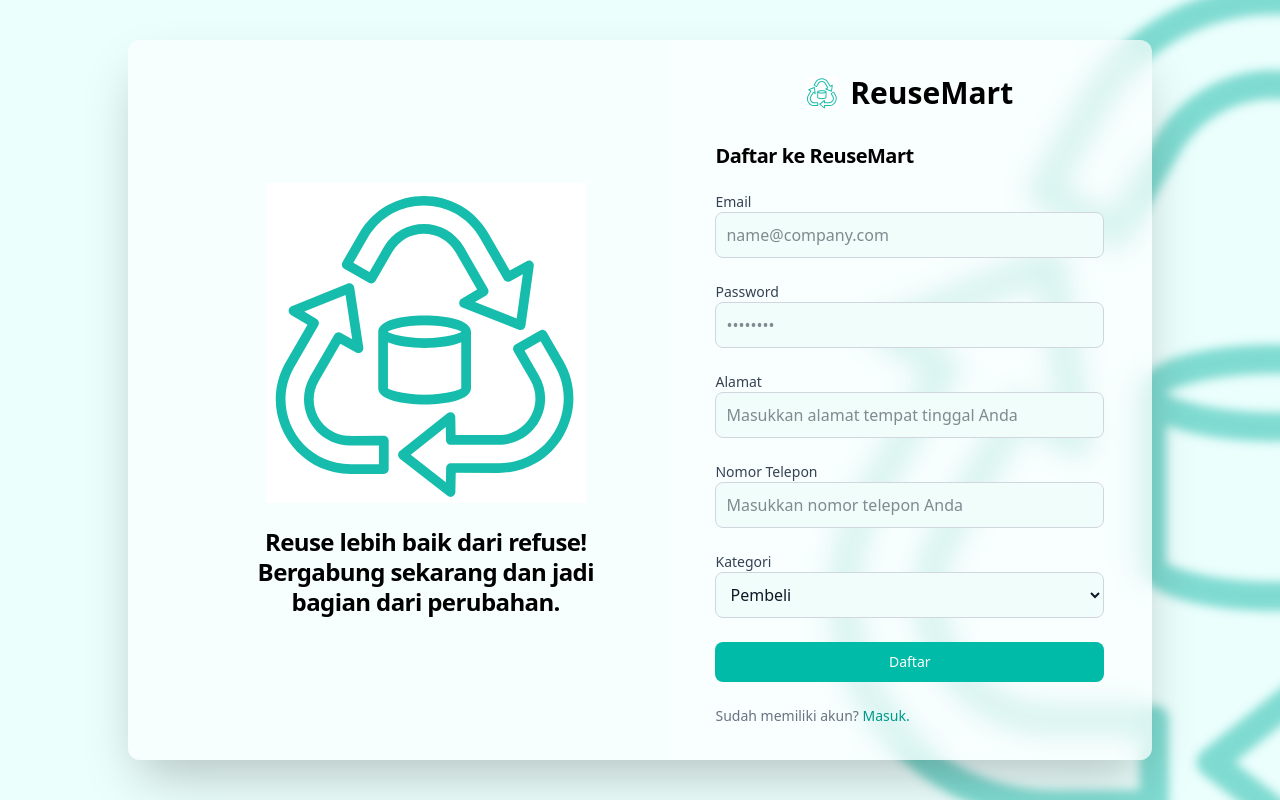
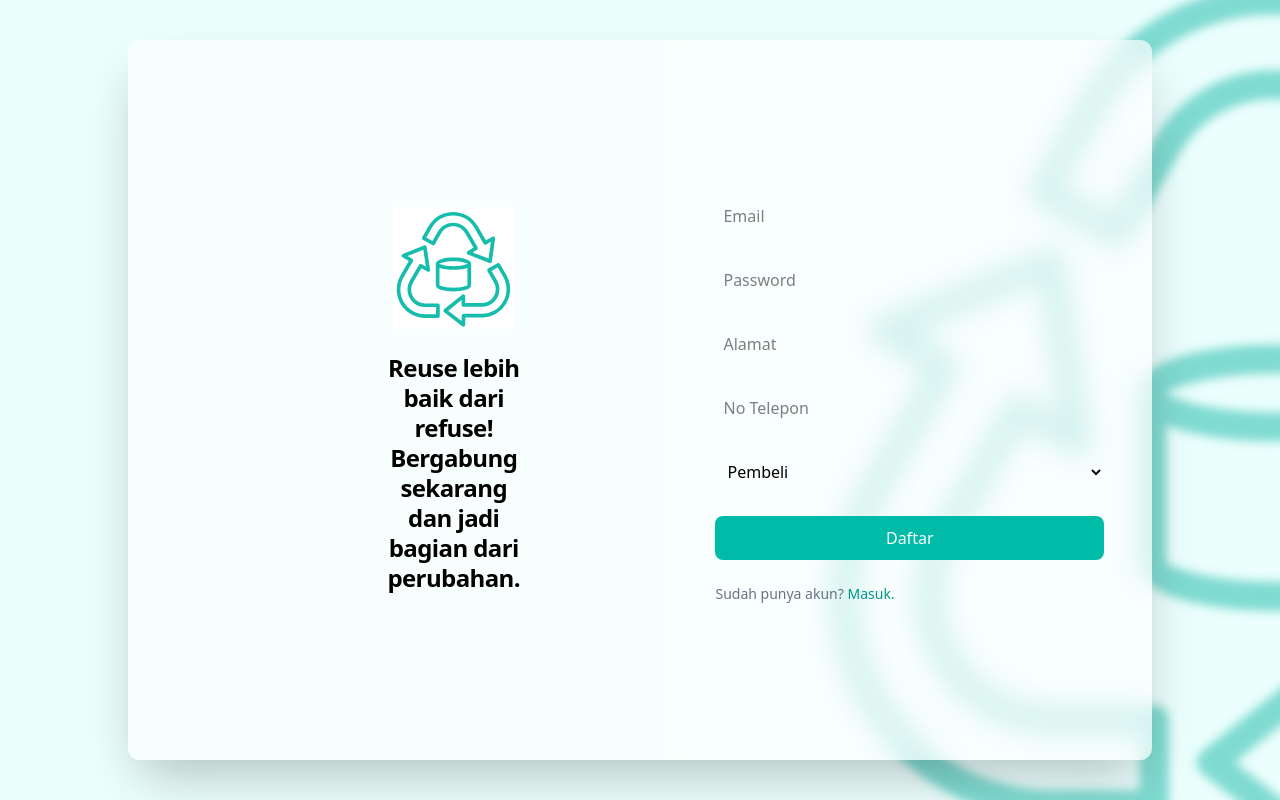
Before and after one commit to SaktiPadmayoga/p3l_frontend, a React (Vite) app: page /register in a window 1280 px wide. Built offline with nearby package versions, Linux system fonts and the light colour scheme.

Commit message:
Update login register

```diff
--- a/src/auth/login/login.jsx
+++ b/src/auth/login/login.jsx
@@ -1,102 +1,81 @@
-import React from "react";
-// import Logo from "./assets/logo.svg";
-import { Link } from "react-router-dom";
-import bg from "../../assets/BgFix.png";
+import React, { useState } from 'react';
+import { useNavigate } from 'react-router-dom';
+import AuthService from '../../services/authService'; // Adjust the import path as necessary
 
 const Login = () => {
+  const [email, setEmail] = useState('');
+  const [password, setPassword] = useState('');
+  const [error, setError] = useState('');
+  const [loading, setLoading] = useState(false);
+
+  const navigate = useNavigate();
+
+  const handleLogin = async (e) => {
+    e.preventDefault();
+    setError('');
+    setLoading(true);
+
+    try {
+      const response = await AuthService.login(email, password);
+
+      if (response.user_type === 'pegawai') {
+        navigate('/admin');
+      } else if (response.user_type === 'pembeli') {
+        navigate('/dashboard');
+      }
+    } catch (err) {
+      setError(err.response?.data?.error || 'Login failed. Please try again.');
+    } finally {
+      setLoading(false);
+    }
+  };
+
   return (
-    <div
-      className="flex items-center justify-center bg-cover bg-center bg-no-repeat min-h-screen"
-      style={{ backgroundImage: `url(${bg})` }}
-    >
-      <div className="rounded-xl overflow-hidden flex flex-col md:flex-row max-w-5xl w-full mx-4 md:h-[65vh] shadow-2xl bg-white/60">
-        {/* Logo Section */}
-        <div className="md:w-1/2 flex flex-col items-center justify-center p-10 text-center sm:ml-14">
-          <img src="src/assets/reusemartlogo.svg" alt="Logo" className="w-80 object-contain" />
-          <h1 className="text-xl font-bold leading-tight tracking-tight text-black md:text-2xl mt-6">
-            Reuse lebih baik dari refuse! Bergabung sekarang dan jadi bagian dari perubahan.
-          </h1>
+    <div className="min-h-screen flex items-center justify-center bg-gray-100">
+      <div className="bg-white p-8 rounded-lg shadow-md w-full max-w-md">
+        <div className="text-center mb-6">
+          <img src="src/assets/reusemartlogo.svg" alt="Logo" className="h-12 w-12 mx-auto" />
+          <h1 className="text-2xl font-bold mt-2">ReuseMart</h1>
+          <p className="text-gray-600">Sign in to your account</p>
         </div>
 
-        {/* Form Section */}
-        <div className="md:w-1/2 bg-white/20 backdrop-blur-md p-6 px-12 flex items-center justify-center">
-          <div className="w-full max-w-md">
-            <div className="flex items-center mb-8 text-3xl font-semibold text-black justify-center">
-              <img className="w-8 h-8 mr-3" src="src/assets/reusemartlogo.svg" alt="ReuseMart Logo" />
-              ReuseMart
+        {error && (
+          <div className="bg-red-50 text-red-600 p-3 rounded mb-4">
+            {error}
           </div>
-            <h1 className="text-xl font-bold leading-tight tracking-tight text-black md:text-xl mb-6">
-              Masuk ke Akun Anda
-            </h1>
-            <form className="space-y-6">
-              {/* Email Address */}
-              <div>
-                <label htmlFor="email" className="block text-sm font-medium text-gray-700">
-                  Email
-                </label>
+        )}
+
+        <form onSubmit={handleLogin}>
+          <div className="mb-4">
+            <label className="block text-gray-700 text-sm font-medium mb-1">Email</label>
             <input
-                  id="email"
               type="email"
-                  name="email"
-                  className="bg-teal-50 border border-gray-300 text-gray-900 rounded-lg focus:ring-teal-600 focus:border-teal-600 block w-full p-2.5"
-                  placeholder="name@company.com"
+              className="w-full px-3 py-2 border border-gray-300 rounded-md focus:outline-none focus:ring-2 focus:ring-teal-500"
+              value={email}
+              onChange={(e) => setEmail(e.target.value)}
               required
             />
           </div>
 
-              {/* Password */}
-              <div>
-                <label htmlFor="password" className="block text-sm font-medium text-gray-700">
-                  Password
-                </label>
+          <div className="mb-6">
+            <label className="block text-gray-700 text-sm font-medium mb-1">Password</label>
             <input
-                  id="password"
               type="password"
-                  name="password"
-                  className="bg-teal-50 border border-gray-300 text-gray-900 rounded-lg focus:ring-teal-600 focus:border-teal-600 block w-full p-2.5"
-                  placeholder="••••••••"
+              className="w-full px-3 py-2 border border-gray-300 rounded-md focus:outline-none focus:ring-2 focus:ring-teal-500"
+              value={password}
+              onChange={(e) => setPassword(e.target.value)}
               required
             />
           </div>
 
-              {/* Remember Me */}
-              <div className="flex items-center">
-                <input
-                  id="remember_me"
-                  type="checkbox"
-                  className="rounded border-gray-300 text-teal-600 shadow-sm focus:ring-teal-500 active:ring-teal-500"
-                />
-                <label htmlFor="remember_me" className="ml-2 text-sm text-gray-600">
-                  Ingat Saya
-                </label>
-              </div>
-
-              {/* Login Button */}
-              <div className="flex items-center text-center">
-                {/* <button
+          <button
             type="submit"
-                  className="w-full text-white bg-teal-500 hover:bg-teal-600 focus:ring-4 focus:outline-none focus:ring-teal-300 font-medium rounded-lg text-sm px-5 py-2.5"
+            disabled={loading}
+            className="w-full bg-teal-600 text-white py-2 rounded-md hover:bg-teal-700 focus:outline-none focus:ring-2 focus:ring-teal-500 focus:ring-offset-2 disabled:bg-teal-300"
           >
-                  Masuk
-                </button> */}
-                <a
-                  href="/dashboard"
-                  className="w-full text-white bg-teal-500 hover:bg-teal-600 focus:ring-4 focus:outline-none focus:ring-teal-300 font-medium rounded-lg text-sm px-5 py-2.5"
-                >
-                  Masuk
-                </a>
-              </div>
-
-              {/* Register Link */}
-              <p className="text-sm font-light text-gray-500 mt-4">
-                Belum memiliki akun?{" "}
-                <Link to="/register" className="font-medium text-teal-600 hover:underline">
-                  Daftar disini.
-                </Link>
-              </p>
+            {loading ? 'Signing in...' : 'Sign in'}
+          </button>
         </form>
-          </div>
-        </div>
       </div>
     </div>
   );
--- a/src/auth/register/register.jsx
+++ b/src/auth/register/register.jsx
@@ -1,115 +1,100 @@
-import React from "react";
-// import Logo from './assets/logo.svg'
+import React, { useState } from "react";
+import axios from "axios";
+import { useNavigate } from "react-router-dom";
 import bg from "../../assets/BgFix.png";
 
 const Register = () => {
+  const [form, setForm] = useState({
+    EMAIL: "",
+    PASSWORD: "",
+    ALAMAT: "",
+    TELEPON: "",
+    KATEGORI: "pembeli",
+  });
+  const [error, setError] = useState(null);
+  const navigate = useNavigate();
+
+  const handleRegister = async (e) => {
+    e.preventDefault();
+    try {
+      const response = await axios.post("http://localhost:8000/api/auth/register", form);
+      alert("Registrasi berhasil! Silakan login.");
+      navigate("/login");
+    } catch (err) {
+      if (err.response) {
+        setError(err.response.data.message || "Registrasi gagal. Coba lagi.");
+      } else {
+        setError("Tidak ada respon dari server.");
+      }
+    }
+  };
+
   return (
-    <div className="flex items-center justify-center bg-cover bg-center bg-no-repeat min-h-screen "
-    style={{ backgroundImage: `url(${bg})` }}
-    >
+    <div className="flex items-center justify-center bg-cover bg-center bg-no-repeat min-h-screen" style={{ backgroundImage: `url(${bg})` }}>
       <div className="rounded-xl overflow-hidden flex flex-col md:flex-row max-w-5xl w-full mx-4 md:h-[90vh] shadow-2xl bg-white/60">
+        {/* Logo & Form */}
+        <div className="md:w-1/2 flex flex-col items-center justify-center p-10 text-center sm:ml-14">
           {/* Logo Section */}
           <div className="md:w-1/2 flex flex-col items-center justify-center p-10 text-center sm:ml-14">
-          <img src="src/assets/reusemartlogo.svg"  alt="Logo" className=" w-80 object-contain flex justify-center items-center " />
+            <img src="src/assets/reusemartlogo.svg" alt="Logo" className="w-80 object-contain" />
             <h1 className="text-xl font-bold leading-tight tracking-tight text-black md:text-2xl mt-6">
               Reuse lebih baik dari refuse! Bergabung sekarang dan jadi bagian dari perubahan.
             </h1>
           </div>
-
-        {/* Form Section */}
-        <div className="md:w-1/2 bg-white/20 bg-opacity-70 backdrop-blur-md p-6 px-12 flex items-center justify-center">
-          <div className="w-full max-w-md">
-            <a className="flex items-center mb-8 text-3xl font-semibold text-black justify-center">
-              <img className="w-8 h-8 mr-3" src="src/assets/reusemartlogo.svg" alt="PharmaCare Logo" />
-              ReuseMart
-            </a>
-            <h1 className="text-xl font-bold leading-tight tracking-tight text-black md:text-xl mb-6">
-              Daftar ke ReuseMart
-            </h1>
-            <form className="space-y-6">
-              {/* Email Address */}
-              <div>
-                <label htmlFor="email" className="block text-sm font-medium text-gray-700">Email</label>
+        </div>
+        <div className="md:w-1/2 bg-white/20 backdrop-blur-md p-6 px-12 flex items-center justify-center">
+          <form onSubmit={handleRegister} className="w-full max-w-md space-y-6">
+            {error && <p className="text-red-500 text-sm">{error}</p>}
             <input
-                  id="email"
               type="email"
-                  name="email"
-                  className="bg-teal-50 border border-gray-300 text-gray-900 rounded-lg focus:ring-teal-600 focus:border-teal-600 block w-full p-2.5"
-                  placeholder="name@company.com"
+              placeholder="Email"
+              value={form.EMAIL}
+              onChange={(e) => setForm({ ...form, EMAIL: e.target.value })}
               required
+              className="w-full p-2 rounded-lg"
             />
-              </div>
-
-              {/* Password */}
-              <div>
-                <label htmlFor="password" className="block text-sm font-medium text-gray-700">Password</label>
             <input
-                  id="password"
               type="password"
-                  name="password"
-                  className="bg-teal-50 border border-gray-300 text-gray-900 rounded-lg focus:ring-teal-600 focus:border-teal-600 block w-full p-2.5"
-                  placeholder="••••••••"
+              placeholder="Password"
+              value={form.PASSWORD}
+              onChange={(e) => setForm({ ...form, PASSWORD: e.target.value })}
               required
+              className="w-full p-2 rounded-lg"
             />
-              </div>
-
-              {/* Alamat */}
-              <div>
-                <label htmlFor="alamat" className="block text-sm font-medium text-gray-700">Alamat</label>
             <input
-                  id="alamat"
               type="text"
-                  name="alamat"
-                  className="bg-teal-50 border border-gray-300 text-gray-900 rounded-lg focus:ring-teal-600 focus:border-teal-600 block w-full p-2.5"
-                  placeholder="Masukkan alamat tempat tinggal Anda"
+              placeholder="Alamat"
+              value={form.ALAMAT}
+              onChange={(e) => setForm({ ...form, ALAMAT: e.target.value })}
               required
+              className="w-full p-2 rounded-lg"
             />
-              </div>
-
-              {/* No HP */}
-              <div>
-                <label htmlFor="notlp" className="block text-sm font-medium text-gray-700">Nomor Telepon</label>
             <input
-                  id="notlp"
               type="number"
-                  name="notlp"
-                  className="bg-teal-50 border border-gray-300 text-gray-900 rounded-lg focus:ring-teal-600 focus:border-teal-600 block w-full p-2.5"
-                  placeholder="Masukkan nomor telepon Anda"
+              placeholder="No Telepon"
+              value={form.TELEPON}
+              onChange={(e) => setForm({ ...form, TELEPON: e.target.value })}
               required
+              className="w-full p-2 rounded-lg"
             />
-              </div>
-
-              {/* Kategori */}
-              <div>
-                <label htmlFor="kategori" className="block text-sm font-medium text-gray-700">Kategori</label>
             <select
-                  id="kategori"
-                  name="kategori"
-                  className="bg-teal-50 border border-gray-300 text-gray-900 rounded-lg focus:ring-teal-600 focus:border-teal-600 block w-full p-2.5"
-
-                  required>
-                    <option className="text-gray-300" value="pembeli">Pembeli</option>
-                    <option className="text-gray-300" value="organisasi">Organisasi</option>
+              value={form.KATEGORI}
+              onChange={(e) => setForm({ ...form, KATEGORI: e.target.value })}
+              className="w-full p-2 rounded-lg"
+            >
+              <option value="pembeli">Pembeli</option>
+              <option value="organisasi">Organisasi</option>
             </select>
-              </div>
-
-              {/* Login Button */}
-              <div className="flex items-center text-center">
             <button
               type="submit"
-                  className="w-full text-white bg-teal-500 hover:bg-teal-600 focus:ring-4 focus:outline-none focus:ring-teal-300 font-medium rounded-lg text-sm px-5 py-2.5"
+              className="w-full bg-teal-500 text-white rounded-lg py-2.5"
             >
               Daftar
             </button>
-
-              </div>
-
-              {/* Register Link */}
-              <p className="text-sm font-light text-gray-500 mt-4">
-                Sudah memiliki akun? <a href="/login" className="font-medium text-teal-600 hover:underline">Masuk.</a>
+            <p className="text-sm font-light text-gray-500">
+              Sudah punya akun? <a href="/login" className="text-teal-600">Masuk.</a>
             </p>
           </form>
-          </div>
         </div>
       </div>
     </div>
```
Lines whose indentation alone changed are shown as unchanged.
